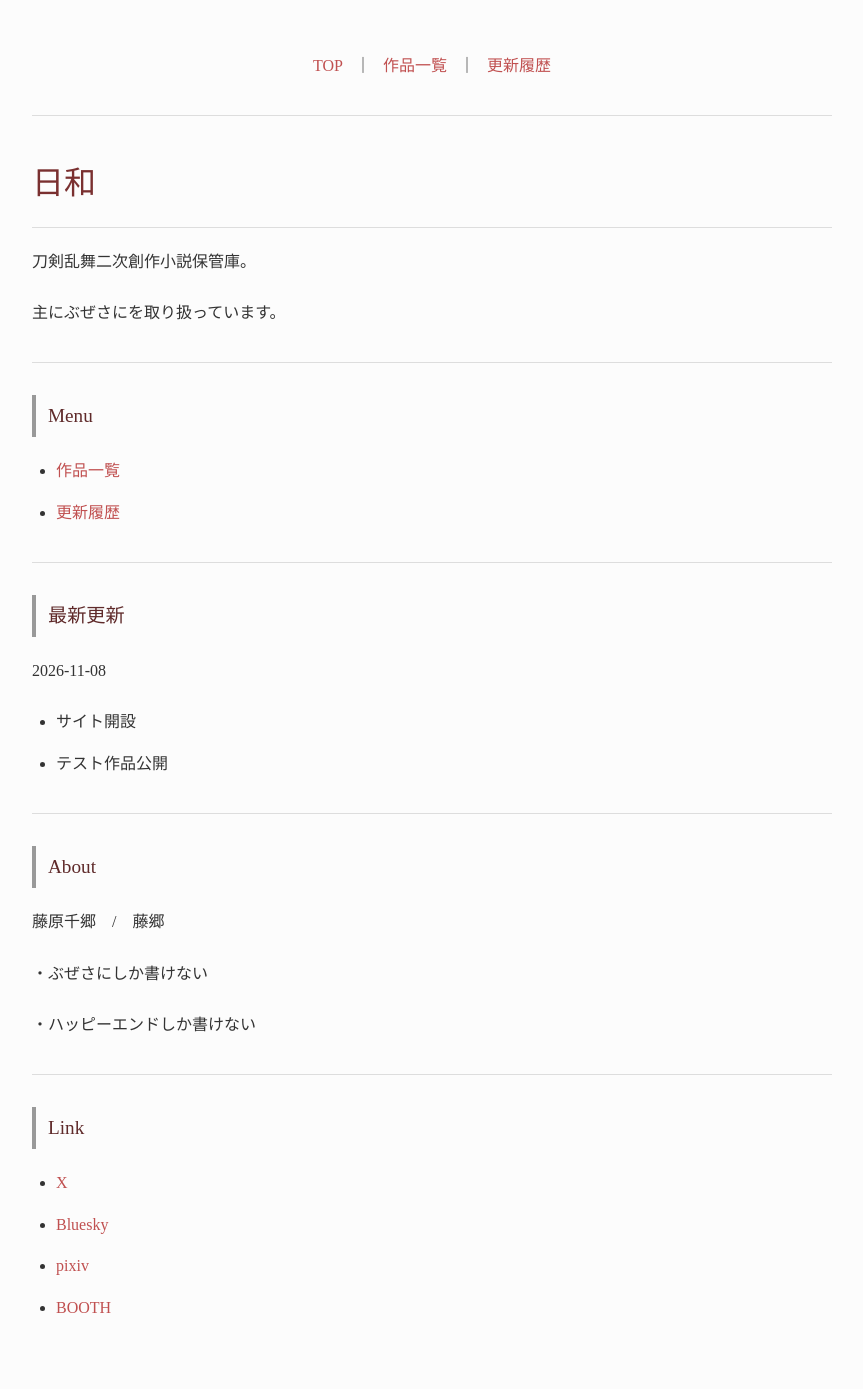
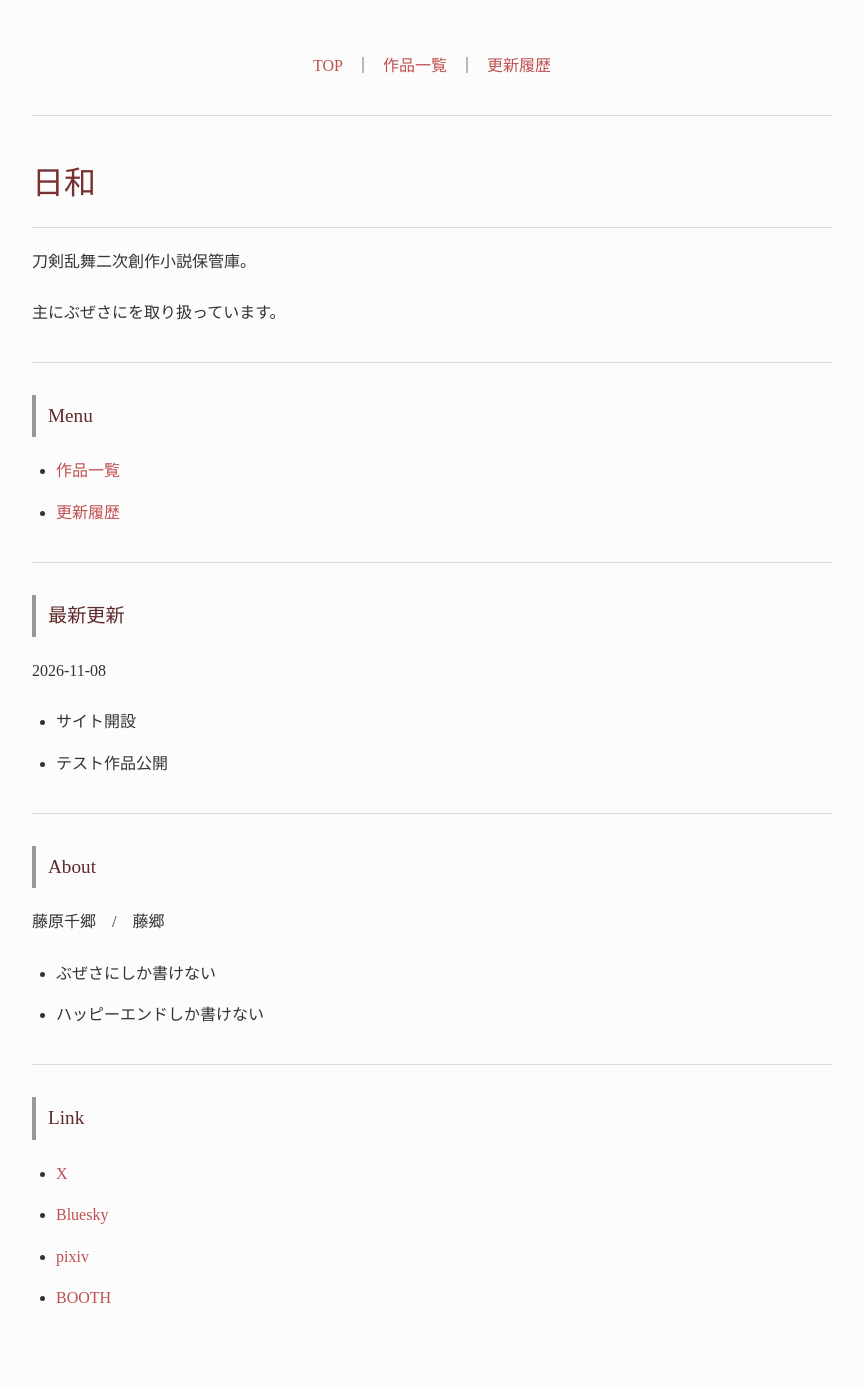
Before and after one commit to fjst160/lemon160, a Jekyll site: the page built from index.md, in a window 1280 px wide. Shown: the whole page, without its empty margins (208-1071 px from the left). Built offline with Jekyll 4.4.1, drawn with Linux system fonts in a browser that asks for light colours.

Commit message:
Update index.md

```diff
--- a/index.md
+++ b/index.md
@@ -31,9 +31,8 @@ title: 日和
 ## About
 藤原千郷　/　藤郷
 
-・ぶぜさにしか書けない
-
-・ハッピーエンドしか書けない
+- ぶぜさにしか書けない
+- ハッピーエンドしか書けない
 
 ---
 
```
